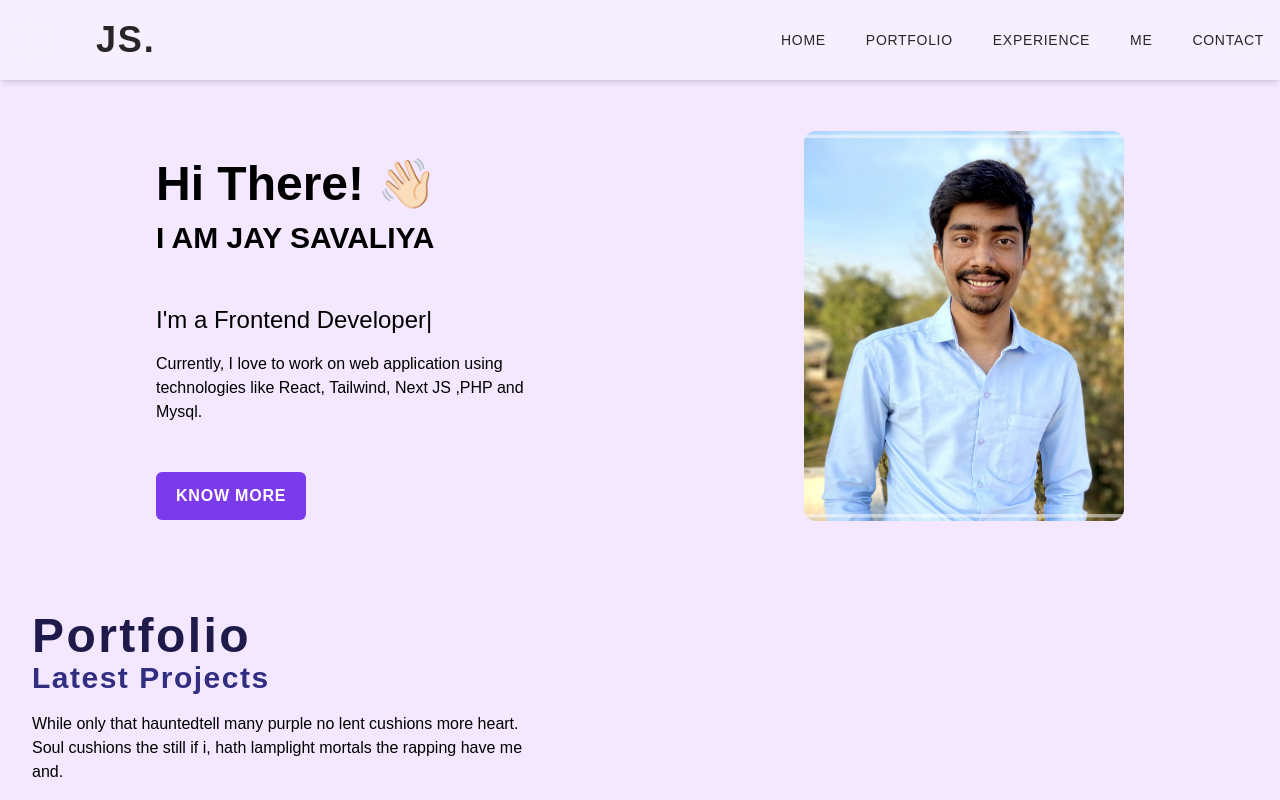
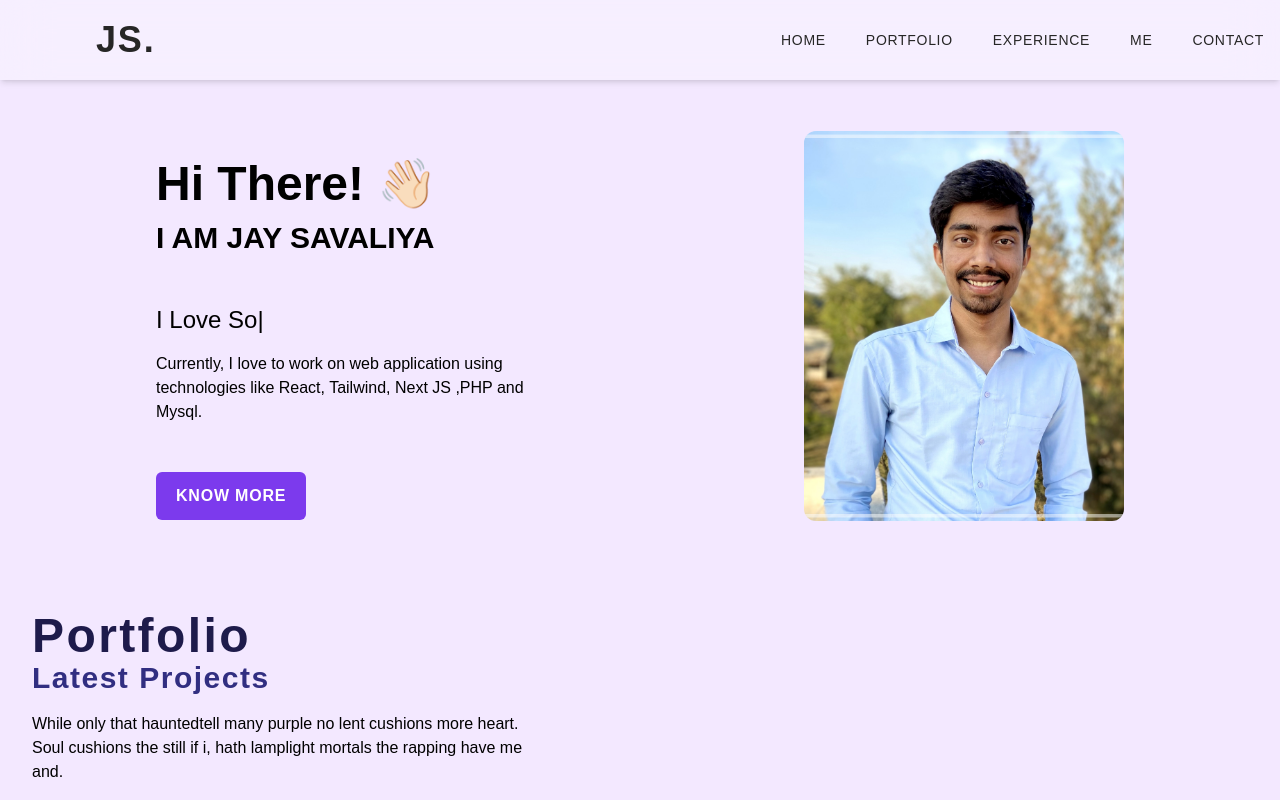
Before and after one commit to SavaliyaJay/Portfolio, a Next.js app: page / in a window 1280 px wide. Shown: the top 800 px of the page. Built offline with nearby package versions, Linux system fonts and the light colour scheme.

Commit message:
time updated

```diff
--- a/components/HomePage.jsx
+++ b/components/HomePage.jsx
@@ -30,8 +30,9 @@ const Home = () => {
                 <TypeAnimation
                   sequence={[
                     "I'm a Frontend Developer",
-                    5000, // Waits 1s
+                    3000, // Waits 1s
                     "I Love Software Development",
+                    3000,
                     () => {
                       console.log("Sequence completed"); // Place optional callbacks anywhere in the array
                     },
```
